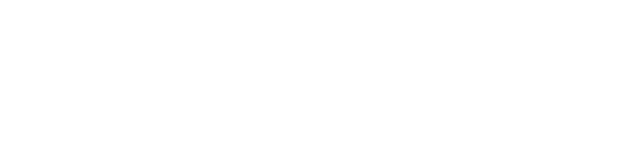
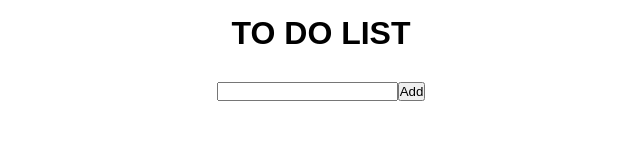
Before and after one commit to FrenzH/vue-todolist, a plain HTML site: page index.html in a window 1280 px wide. Shown: the whole page, without its empty margins (319-959 px from the left). Drawn offline with nearby package versions, Linux system fonts and the light colour scheme.

Commit message:
header+divInputText(onlyhtml-css)

```diff
--- a/index.html
+++ b/index.html
@@ -10,6 +10,23 @@
     <title>Document</title>
 </head>
 <body>
+    <div id="app">
+
+        <header>
+            <h1>
+                TO DO LIST
+            </h1>
+        </header>
+
+        <div id="divInputText">
+            <input type="text" v-model="toDoText">
+            <button>Add</button>
+        </div>
+
+
+
+
+    </div>
 
 </body>
 </html>
--- a/script.js
+++ b/script.js
@@ -0,0 +1,6 @@
+const app= new Vue(
+    {
+        el:'#app',
+
+    }
+)
--- a/style.css
+++ b/style.css
@@ -13,3 +13,16 @@
   /* utilities */
 
   /* content */
+
+
+  header{
+    display: flex;
+    justify-content: center;
+    padding: 15px;
+  }
+
+  #divInputText{
+    display: flex;
+    justify-content: center;
+    padding: 15px;
+  }
```
